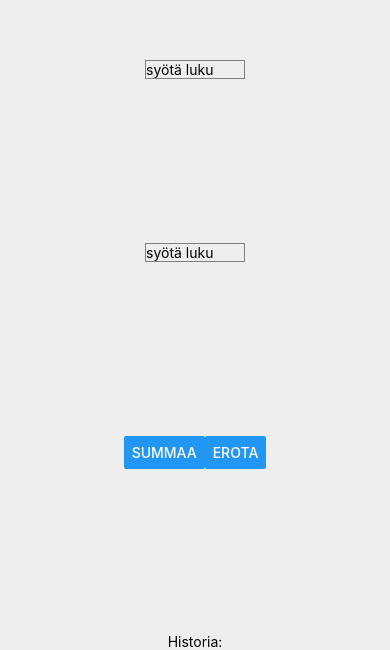
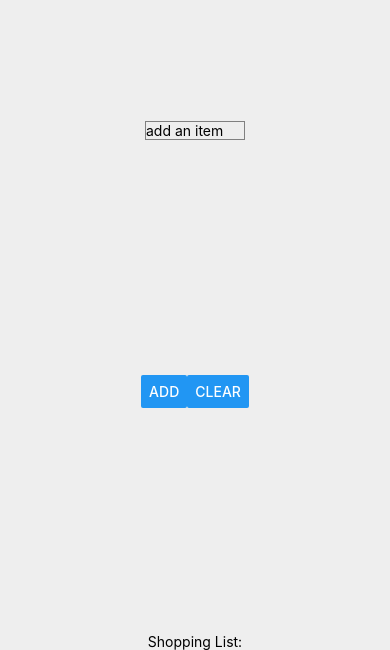
Before and after one commit to jpsirvio/MOT16-osoitekirja, a React Native app: screen / in a window 390 px wide. Shown: the part 194-844 px from the top of the page. Built offline with nearby package versions, Linux system fonts and the light colour scheme.

Commit message:
Tehtävä 4

```diff
--- a/App.js
+++ b/App.js
@@ -3,27 +3,20 @@ import { StyleSheet, Text, View, TextInput, Button, FlatList } from 'react-nativ
 import React, { useState, useEffect } from 'react';
 
 export default function App() {
-  const [first, setFirst] = useState('');
+  const [value, setValue] = useState('');
   const [second, setSecond] = useState('');
   const [sum, setSum] = useState(0);
   const [diff, setDiff] = useState(0);
   const [output, setOutput] = useState('');
-  const [history, setHistory] = useState([]);
+  const [list, setList] = useState([]);
 
-  const plusPressed = () => {
-    const newSum = parseInt(first) + parseInt(second);
-    setSum(newSum);
-    const calc = `${first} + ${second} = ${newSum}`;
-    setHistory([...history, calc]);
-    setOutput('Lukujen summa on ' + newSum);
+  const addPressed = () => {
+    setList([...list, value]);
+    setValue('')
   };
 
-  const minusPressed = () => {
-    const newDiff = parseInt(first) - parseInt(second);
-    setDiff(newDiff);
-    const calc = `${first} - ${second} = ${newDiff}`;
-    setHistory([...history, calc]);
-    setOutput('Lukujen erotus on ' + newDiff);
+  const clearPressed = () => {
+    setList([]);
   };
 
   return (
@@ -31,25 +24,17 @@ export default function App() {
       <Text>{output}</Text>
       <TextInput
         style={styles.input}
-        keyboardType='numeric'
-        onChangeText={setFirst}
-        value={first}
-        placeholder='syötä luku'
-      />
-      <TextInput
-        style={styles.input}
-        keyboardType='numeric'
-        onChangeText={setSecond}
-        value={second}
-        placeholder='syötä luku'
+        onChangeText={setValue}
+        value={value}
+        placeholder='add an item'
       />
       <View style={styles.button}>
-        <Button onPress={plusPressed} title='summaa' />
-        <Button onPress={minusPressed} title='erota' />
+        <Button onPress={addPressed} title='Add' />
+        <Button onPress={clearPressed} title='Clear' />
       </View>
       <View style={styles.list}>
-        <Text>Historia:</Text>
-        <FlatList data={history} renderItem={({ item }) => ( <Text>{item}</Text> )} keyExtractor={(item, index) => index.toString()} />
+        <Text>Shopping List:</Text>
+        <FlatList data={list} renderItem={({ item }) => ( <Text>{item}</Text> )} keyExtractor={(item, index) => index.toString()} />
       </View>
       <StatusBar style="auto" />
     </View>
@@ -78,5 +63,6 @@ const styles = StyleSheet.create({
   },
   list: {
     alignItems: 'center',
+    textDecorationStyle: 'double'
   },
 });
```
